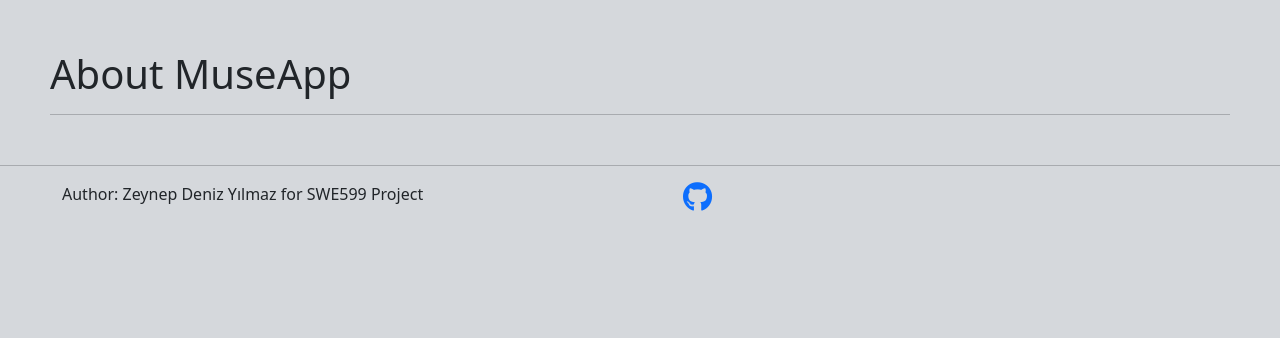
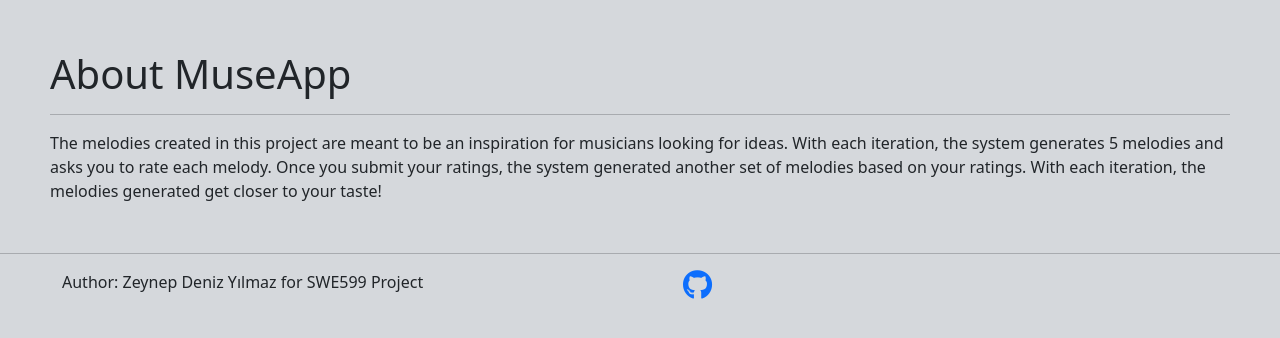
Before and after one commit to ZDenizYStenhaug/musicGeneration, a Django app: page /about in a window 1280 px wide. Shown: the part 56-394 px from the top of the page. Run offline with Django 4.2, Linux system fonts and the light colour scheme; some libraries are stand-ins or nearby versions.

Commit message:
add about content

```diff
--- a/pages/templates/about.html
+++ b/pages/templates/about.html
@@ -5,6 +5,8 @@
   <h1 style="margin-top: 30px">About MuseApp</h1>
   <hr>
 
+  <p>The melodies created in this project are meant to be an inspiration for musicians looking for ideas. With each iteration, the system generates 5 melodies and asks you to rate each melody. Once you submit your ratings, the system generated another set of melodies based on your ratings. With each iteration, the melodies generated get closer to your taste!</p>
+
 </div>
 
 {% endblock %}
```
